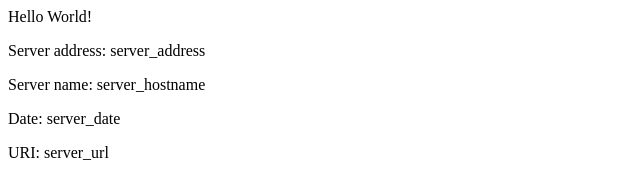
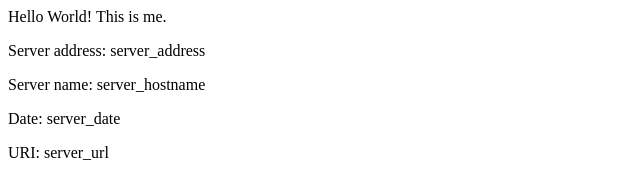
Before and after one commit to Daniel-Cavallaro/eks-example, a plain HTML site: page src/index.html in a window 1280 px wide. Shown: the full height of the page, 0-640 px from the left. Drawn offline with Linux system fonts and the light colour scheme.

Commit message:
v2 Updating home page

```diff
--- a/src/index.html
+++ b/src/index.html
@@ -2,7 +2,7 @@
 <title>Hello World</title>
 </head>
 <div class="info">
-<h>Hello World!</h>
+<h>Hello World! This is me.</h>
 <p><span>Server&nbsp;address:</span> <span>server_address</span></p>
 <p><span>Server&nbsp;name:</span> <span>server_hostname</span></p>
 <p class="smaller"><span>Date:</span> <span>server_date</span></p>
```
